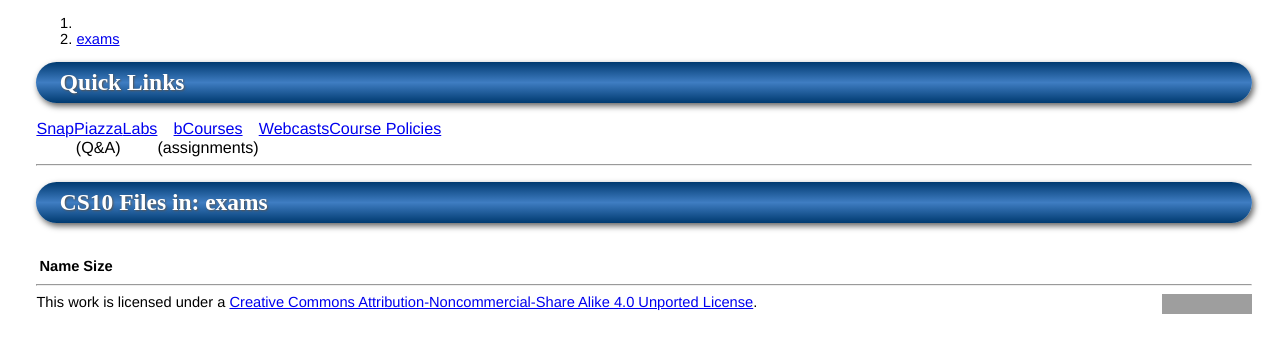
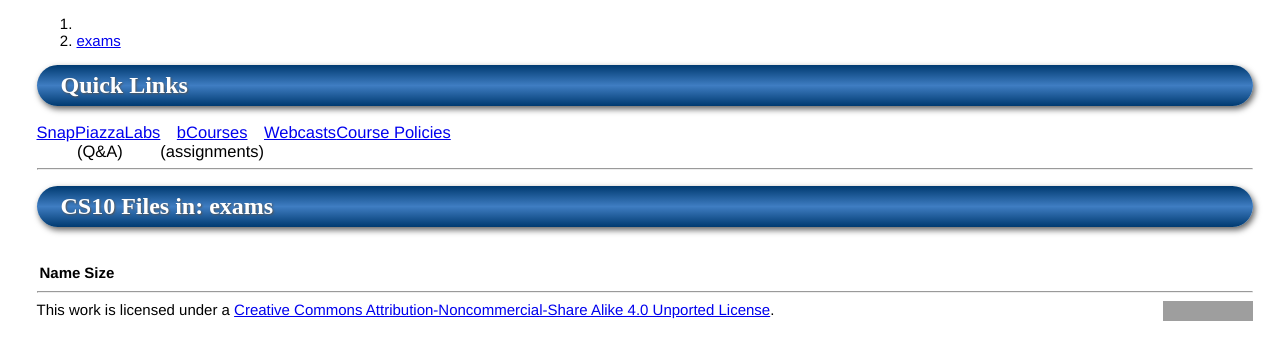
Before and after one commit to cs10/sp15, a Jekyll site: the page built from exams/index.html, in a window 1280 px wide. Shown: the top 360 px of the page. Built offline with Jekyll 4.4.1, drawn with Linux system fonts in a browser that asks for light colours; grey boxes are pictures that could not be loaded.

Commit message:
WTF CSS -- fix the recursion text.
* change PT → PX values because <sup> doesnt look right

```diff
--- a/_includes/header.css
+++ b/_includes/header.css
@@ -1,7 +1,7 @@
 body {
   font-family: 'Helvetica'; /* override bootstrap */
   width: 95%;
-  font-size: 11pt;
+  font-size: 15px; /* Don't use pts: it makes the recursion text ugly*/
   max-width: 2000px;
   margin: 1em 2.5%;
   padding: 0 .3em .3em .3em;
--- a/assets/css/cs10style.css
+++ b/assets/css/cs10style.css
@@ -1,3 +1,5 @@
+---
+---
 /**********************************
  * FONTS
  *********************************/
```
